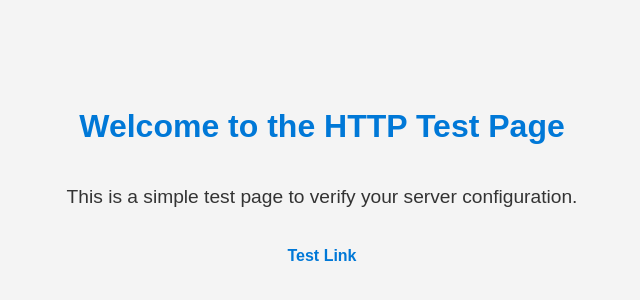
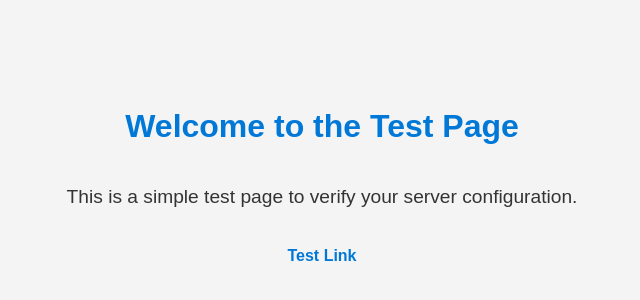
Before and after one commit to georgedsa/test, a plain HTML site: page index.html in a window 1280 px wide. Shown: the part 224-524 px from the top of the page, without its empty margins (318-958 px from the left). Drawn offline with Linux system fonts and the light colour scheme.

Commit message:
Update index.html

```diff
--- a/index.html
+++ b/index.html
@@ -37,7 +37,7 @@
   </style>
 </head>
 <body>
-  <h1>Welcome to the HTTP Test Page</h1>
+  <h1>Welcome to the Test Page</h1>
   <p>This is a simple test page to verify your server configuration.</p>
   <div class="test-link">
     <a href="/test" target="_blank">Test Link</a>
```
